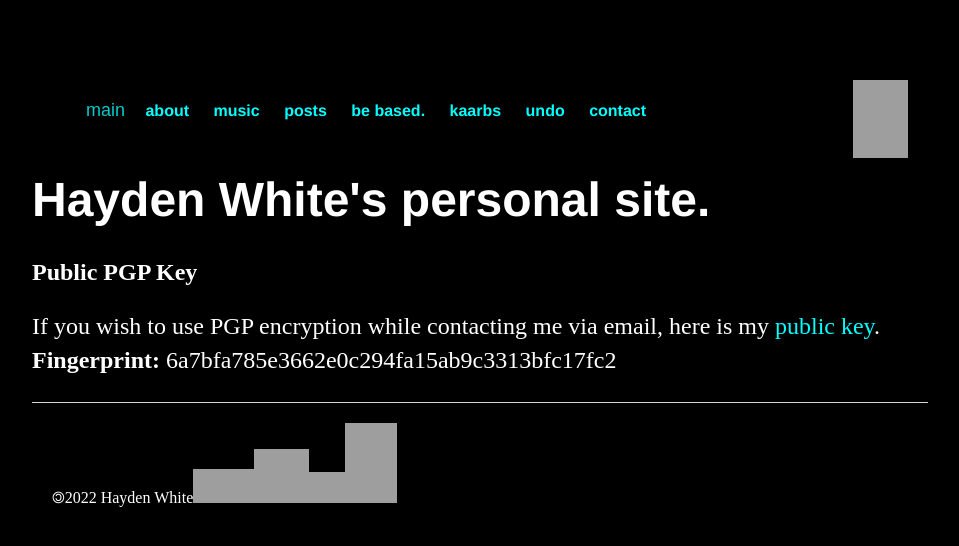
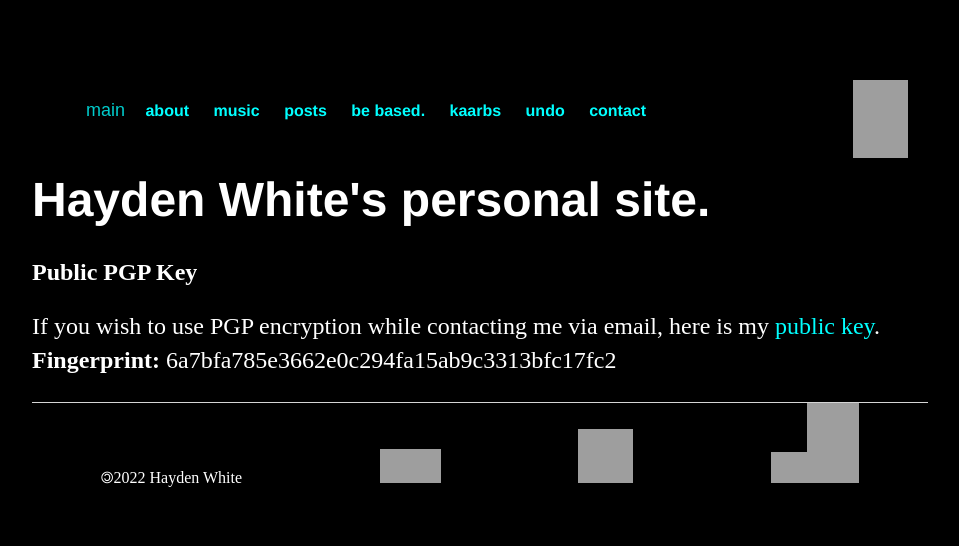
Before and after one commit to whiteVHS/whiteVHS.github.io, a Jekyll site: the page built from pgp/index.html, in a window 1280 px wide. Shown: the top 546 px of the page, without its empty margins (160-1119 px from the left). Built offline with Jekyll 4.4.1, drawn with Linux system fonts in a browser that asks for light colours; grey boxes are pictures that could not be loaded.

Commit message:
Update main.css

```diff
--- a/css/main.css
+++ b/css/main.css
@@ -122,8 +122,7 @@ ul.posts li {
 .footer-css {
 display: flex;
 flex-direction: row;
-float: left;
-justify-content: space-between;
+float: center;
+justify-content: space-around;
 align-items: baseline;
-padding: 20px;
 }
```
